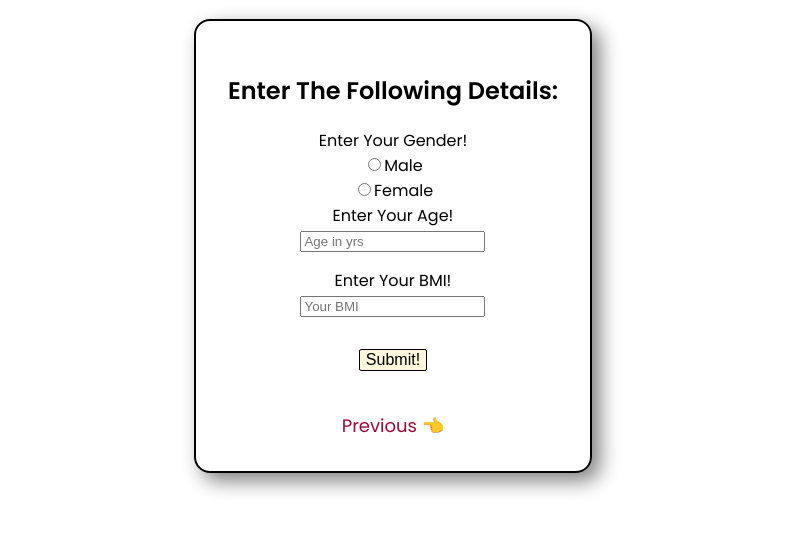
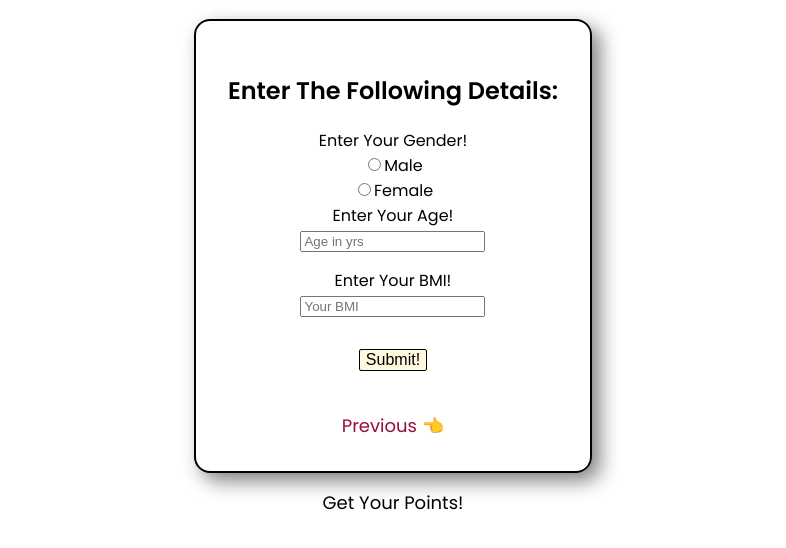
Before and after one commit to Shreyashi4567/BeWell, a website: page charts.html in a window 1280 px wide. Shown: the part 72-620 px from the top of the page, without its empty margins (247-1033 px from the left). Drawn offline with Linux system fonts and the light colour scheme.

Commit message:
Update charts.html

```diff
--- a/charts.html
+++ b/charts.html
@@ -70,9 +70,10 @@
     <a id="previous" href="tools.html" style="display: grid; text-decoration: none; color: #990d35; font-size: large;">Previous &#128072;
   </div>
 </form>
-
+<p id="newPara"><a style="cursor: pointer; font-size: large;" onclick="pointsofUser()">Get Your Points!</a></p>
+<p id="pointsPara"></p>
 <script>
-//Adding an event listener for checking whether all fields are filled and displaying the diet chart
+//Adding an event listener to check whether all fields are filled and displaying the diet chart
 document.getElementById ('form').addEventListener("submit", (event) => {
   const genderValue = document.querySelector('input[name="gender"]:checked').value;
   var ageofUser = document.getElementById('ageEntry').value;
@@ -80,7 +81,85 @@ document.getElementById ('form').addEventListener("submit", (event) => {
   event.preventDefault();
   document.getElementById('hiddenPara').style.visibility = "visible";
 })
-
+var pointsUser = 10;
+function pointsofUser() {
+  var bmiTrue = prompt('Did You Measure Your BMI?');
+  switch (bmiTrue) {
+    case 'yes' :
+    pointsUser = pointsUser + 10 ;
+        break;
+    case 'No' :
+    pointsUser = pointsUser - 10 ;
+        break;
+    case 'Yes' :
+    pointsUser = pointsUser + 10 ;
+        break;
+    case 'yEs' :
+    pointsUser = pointsUser + 10 ;
+        break;
+    case 'YES' :
+    pointsUser = pointsUser + 10 ;
+        break;
+    case 'yeS' :
+    pointsUser = pointsUser + 10 ;
+        break;
+    case 'yES' :
+    pointsUser = pointsUser + 10 ;
+        break;
+    case 'NO' :
+    pointsUser = pointsUser - 10 ;
+        break;
+    case 'no' :
+    pointsUser = pointsUser - 10 ;
+        break;
+    case 'nO' :
+    pointsUser = pointsUser - 10 ;
+        break;
+}
+  var nutrientChart = prompt("Did You Get Your Daily Nutrient Chart?");
+  switch (nutrientChart) {
+    case 'yes' :
+    pointsUser = pointsUser + 20 ;
+        break;
+    case 'No' :
+    pointsUser = pointsUser - 10 ;
+        break;
+    case 'Yes' :
+    pointsUser = pointsUser + 20 ;
+        break;
+    case 'yEs' :
+    pointsUser = pointsUser + 20 ;
+        break;
+    case 'YES' :
+    pointsUser = pointsUser + 20 ;
+        break;
+    case 'yeS' :
+    pointsUser = pointsUser + 20 ;
+        break;
+    case 'yES' :
+    pointsUser = pointsUser + 20 ;
+        break;
+    case 'NO' :
+    pointsUser = pointsUser - 10 ;
+        break;
+    case 'no' :
+    pointsUser = pointsUser - 10 ;
+        break;
+    case 'nO' :
+    pointsUser = pointsUser - 10 ;
+        break;
+}
+var glassesWater = prompt("How many Glasses of Water Should You Drink per day?");
+if (glassesWater == 8) {
+  pointsUser = pointsUser + 30 ;
+}
+else if (glassesWater == 7) {
+  pointsUser = pointsUser + 30;
+} else {
+  pointsUser = pointsUser - 10;
+}
+document.getElementById('pointsPara').innerText = `${pointsUser} points!`;
+}
 </script>
 
 </body>
```
